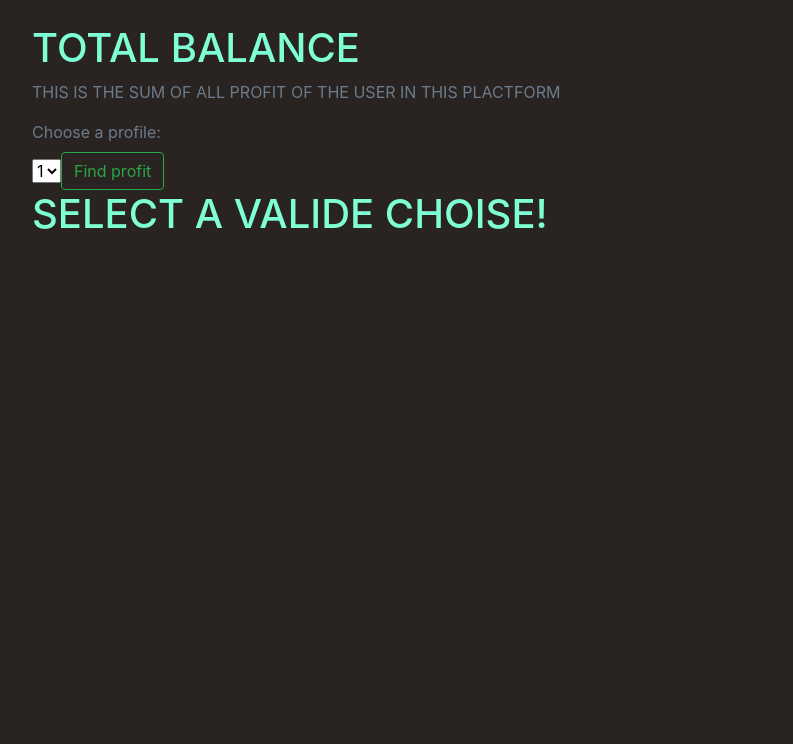
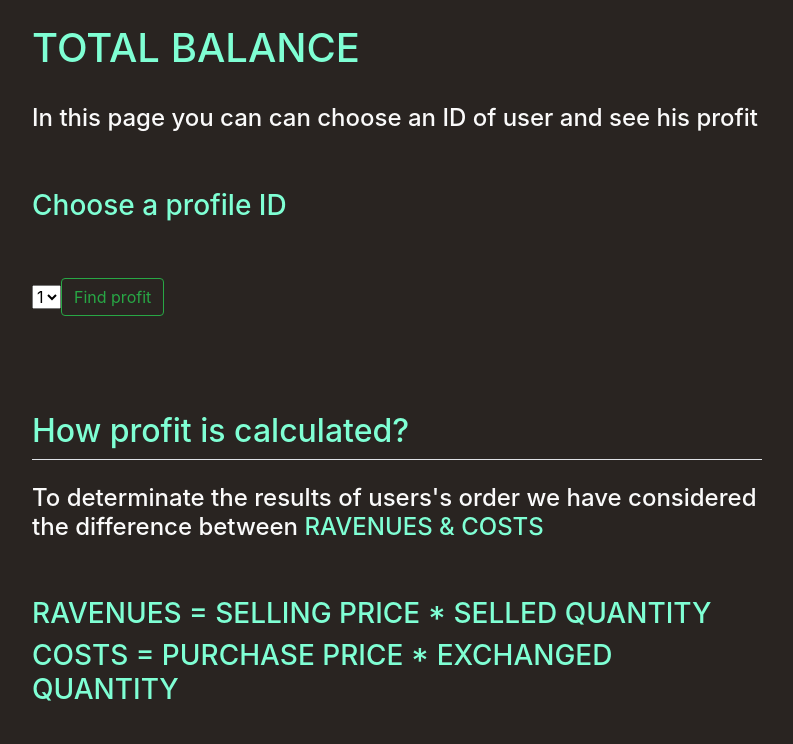
Before and after one commit to Ciriosss/MongoDb-Project, a Django app: page /t_balance/ in a window 1280 px wide. Shown: the part 56-800 px from the top of the page, without its empty margins (53-846 px from the left). Run offline with Django 3.2, Linux system fonts and the light colour scheme; tables that the repository leaves empty hold one stand-in row (values such as "Sample post"); some libraries are stand-ins or nearby versions.

Commit message:
t_balance

```diff
--- a/app/templates/app/activeOrders.html
+++ b/app/templates/app/activeOrders.html
@@ -16,7 +16,7 @@
     text-align:left;
     }
     </style>
-
+<h4><font color = #fafafa> Here you can see all open-orders </font> </h4> <br><br>
     <legend class = 'border-bottom mb-4'><h5> <font color="#7FFFD4"> BUY ORDERS </font></h5> </legend>
     <table>
     <tr>
--- a/app/templates/app/t_balance.html
+++ b/app/templates/app/t_balance.html
@@ -2,12 +2,10 @@
 {% block content %}
 
 <h1>TOTAL BALANCE </h1>
+<br>
+<h4><font color = #fafafa> In this page you can can choose an ID of user and see his profit</font> </h4> <br><br>
+<h3>Choose a profile ID</h3> <br><br>
 
-<p>
-        THIS IS THE SUM OF ALL PROFIT OF THE USER IN THIS PLACTFORM
-</p>
-
-    <label for="profile">Choose a profile:</label>
     <form class="form-inline mt-2 mt-md-0"  action="" method="GET">
             <select name="profile" id="profile">
               {% for profile in profiles %}
@@ -16,9 +14,23 @@
             </select>
             <button class="btn btn-outline-success my-2 my-sm-0" type="submit">Find profit</button>
     </form>
+<br>
+<br>
     {% if profit %}
-        {{ profit }}
-    {% else %}
-        <h1> SELECT A VALIDE CHOISE!</h1>
+    <h3><font color = #fafafa>Profit of the profile with ID </font>
+        <font color = #7FFFD4>" {{ id }}" </font>
+        <font color = #fafafa>  is </font>
+        <font color = #7FFFD4>{{ profit }}</font>   </h3>
     {% endif %}
+<br>
+<br>
+
+<legend class = 'border-bottom mb-4'><h2>  How profit is calculated?</h2> </legend>
+
+        <h4><font color = #fafafa>
+        To determinate the results of users's order we have considered the difference between <font color = #7FFFD4>RAVENUES & COSTS</font></font> </h4> <br><br>
+
+        <h3> RAVENUES = SELLING PRICE * SELLED QUANTITY</h3>
+
+        <h3> COSTS = PURCHASE PRICE * EXCHANGED QUANTITY</h3>
 {% endblock %}
--- a/app/views.py
+++ b/app/views.py
@@ -8,8 +8,10 @@ def home(request):
 
 def t_balance(request):
     profiles = Profile.objects.all()
+    id = 0
     if request.GET.get('profile'):
-        profile = request.GET.get('profile')
+        id = request.GET.get('profile')
+        profile = Profile.objects.get(id = id)
         revenues = 0
         costs = 0
         profit = 0
@@ -19,10 +21,10 @@ def t_balance(request):
         buyorders = BuyOrder.objects.filter(profile=profile)
         for buyorder in buyorders:
             costs += ((buyorder.quantity * buyorder.price) - (buyorder.remaining * buyorder.price))
-        profit = (revenues - costs)
+        profit = round((revenues - costs),2)
     else:
         profit = 0
-    return render(request, 'app/t_balance.html', {'profiles' : profiles, 'profit' : profit})
+    return render(request, 'app/t_balance.html', {'profiles' : profiles, 'profit' : profit , 'id': id })
 
 
 
```
